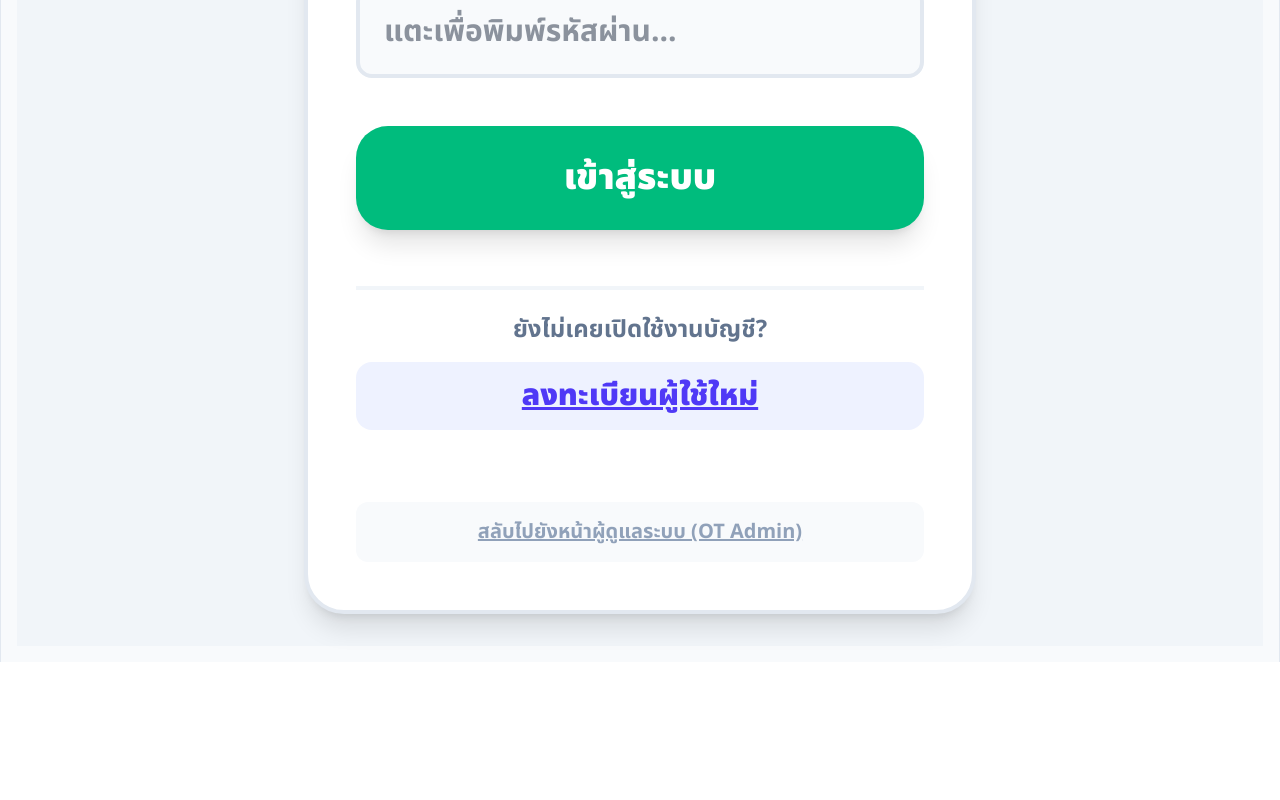
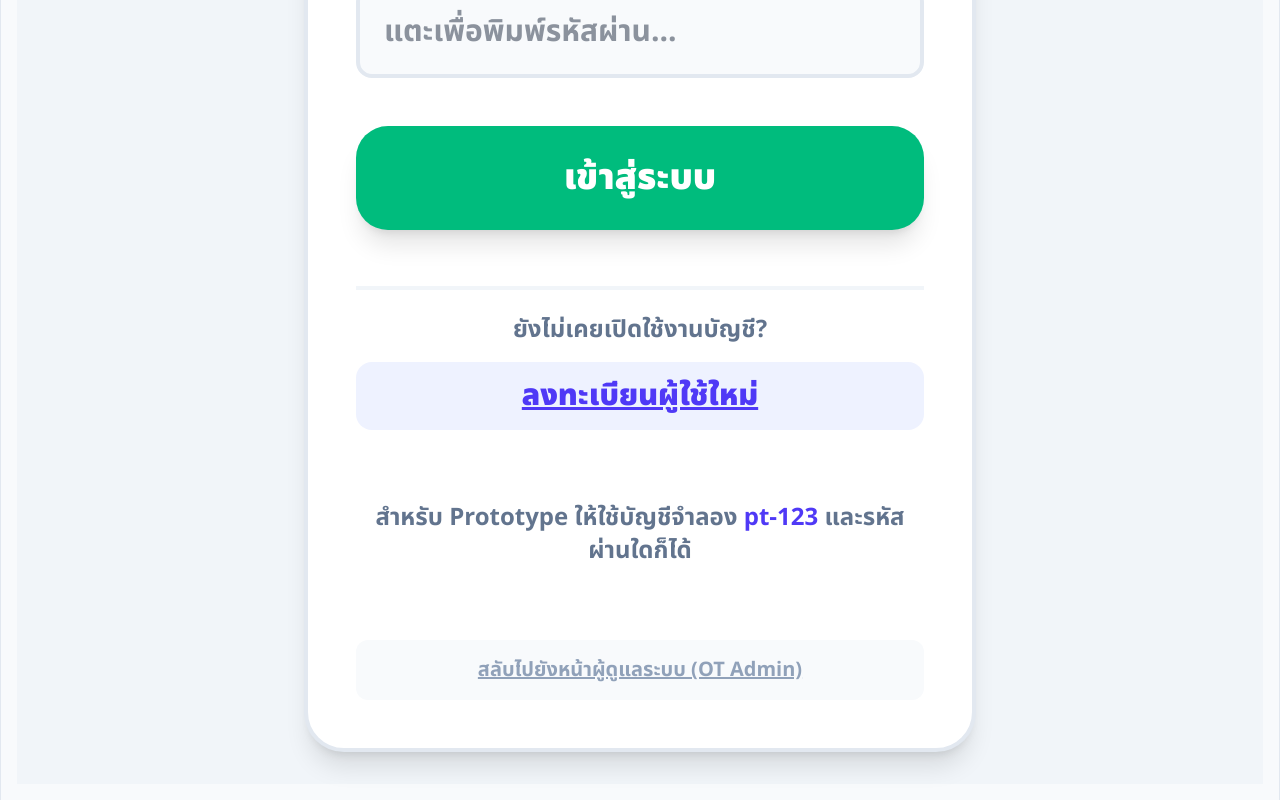
Before and after one commit to ArunS0042/mind-day, a Next.js app: page /login in a window 1280 px wide. Shown: the part 587-1387 px from the top of the page. Before the commit the page ends 1249 px from the top, so only its background shows below. Built offline with nearby package versions, Linux system fonts and the light colour scheme.

Commit message:
Update page.tsx

```diff
--- a/app/login/page.tsx
+++ b/app/login/page.tsx
@@ -248,6 +248,12 @@ export default function LoginPage() {
 					</form>
 				)}
 
+				<div className="pt-8 text-center">
+					<p className="text-xl md:text-2xl text-slate-500 text-center font-bold leading-snug">
+						สำหรับ Prototype ให้ใช้บัญชีจำลอง <span className="text-indigo-600">pt-123</span> และรหัสผ่านใดก็ได้
+					</p>
+				</div>
+
 				{/* ปุ่มอำนวยความสะดวกสำหรับ Dev/Prototype */}
 				<div className="pt-8 text-center">
 					<button
```
